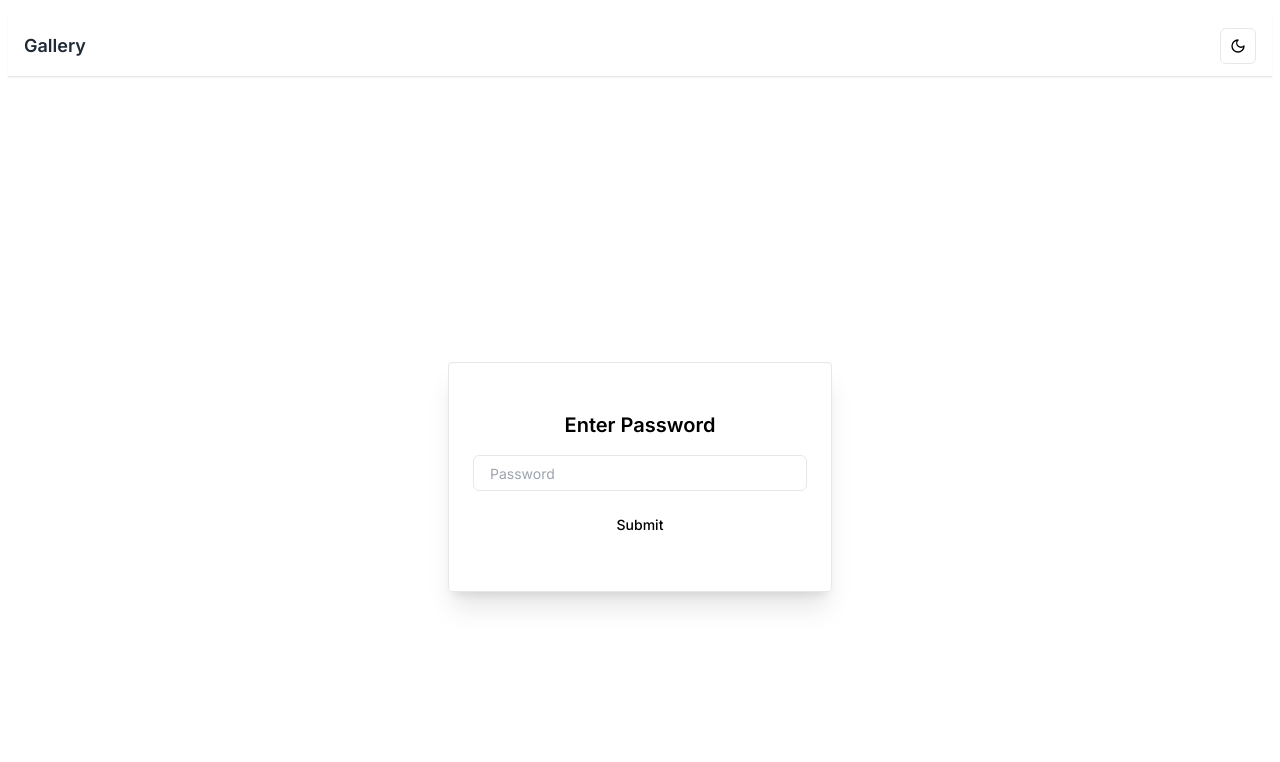
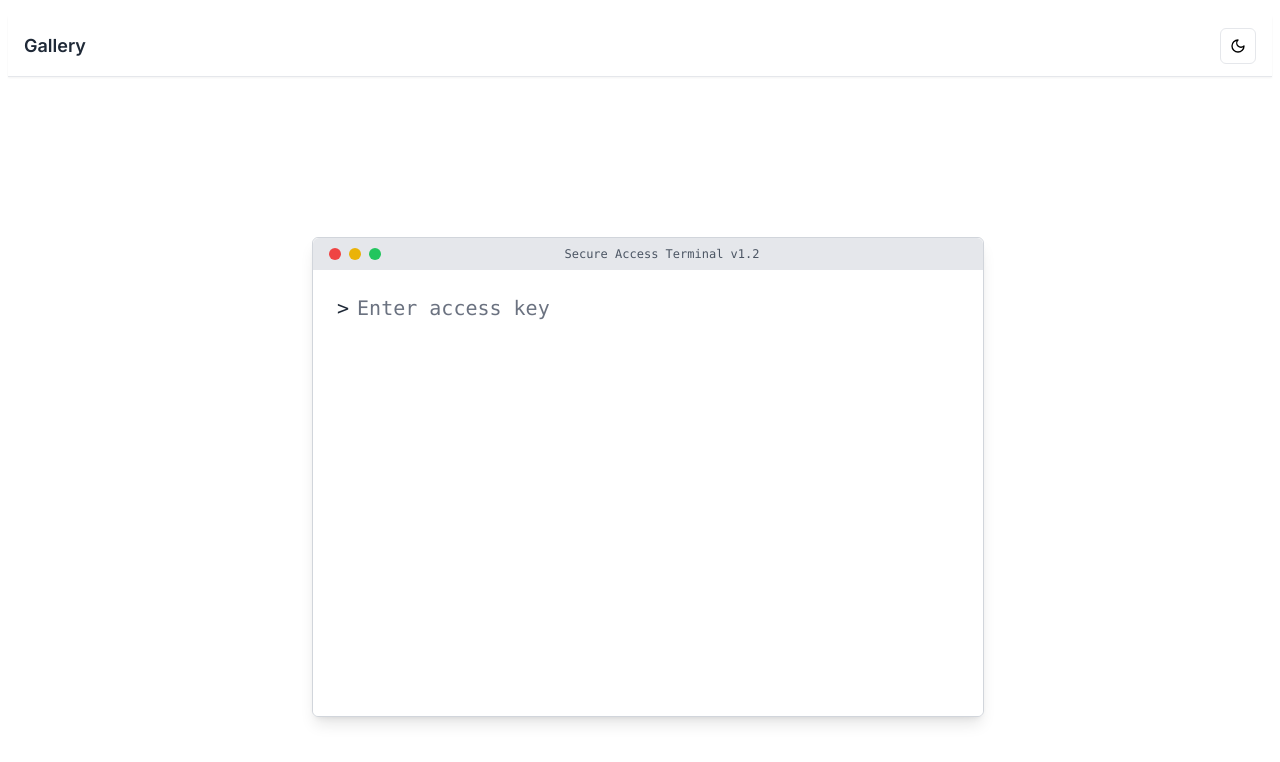
Before and after one commit to benkiguna/mega-gallery, a Next.js app: page / in a window 1280 px wide. Shown: the top 762 px of the page. Built offline with nearby package versions, Linux system fonts and the light colour scheme.

Commit message:
update password gate

```diff
--- a/src/app/components/GalleryCard.tsx
+++ b/src/app/components/GalleryCard.tsx
@@ -86,7 +86,7 @@ export default function GalleryCard({
 
         {/* Back Face */}
         <div
-          className="absolute inset-0 w-full h-full rounded shadow-md border bg-white p-4 flex flex-col overflow-y-auto scrollbar-thin scrollbar-thumb-gray-300"
+          className="absolute inset-0 w-full h-full rounded shadow-md border bg-white dark:bg-[#1e1e1f] dark:text-gray-200 p-4 flex flex-col overflow-y-auto scrollbar-thin scrollbar-thumb-gray-400"
           style={{ transform: "rotateY(180deg)", backfaceVisibility: "hidden" }}
         >
           <div className="flex flex-col gap-3">
@@ -102,7 +102,7 @@ export default function GalleryCard({
                     e.stopPropagation();
                     window.open(link.url, "_blank", "noopener,noreferrer");
                   }}
-                  className="truncate max-w-[70%] text-left text-blue-600"
+                  className="truncate max-w-[70%] text-left text-blue-600 dark:text-blue-400 hover:bg-blue-50 dark:hover:bg-blue-900 transition"
                 >
                   Visit Link {index + 1}
                 </Button>
@@ -115,12 +115,13 @@ export default function GalleryCard({
                       e.stopPropagation();
                       handleCopy(link.password!, index);
                     }}
+                    className="flex items-center gap-1 hover:bg-gray-100 dark:hover:bg-gray-800 transition"
                   >
                     {copiedIndex === index ? (
                       "Copied!"
                     ) : (
                       <>
-                        <Copy size={14} className="mr-1" />
+                        <Copy size={14} />
                         Copy Password
                       </>
                     )}
@@ -139,7 +140,10 @@ export default function GalleryCard({
                   e.stopPropagation();
                   setFlipped(false);
                 }}
-              ></Button>
+                className="text-xs text-gray-500 dark:text-gray-400 hover:underline"
+              >
+                ← Back
+              </Button>
             </div>
           )}
         </div>
--- a/src/app/components/GalleryUploader.tsx
+++ b/src/app/components/GalleryUploader.tsx
@@ -35,7 +35,7 @@ export default function GalleryUploader() {
     const fetchData = async () => {
       setLoading(true);
       try {
-        const res = await fetch(`/api/gallery?page=${page}&limit=10`);
+        const res = await fetch(`/api/gallery?page=${page}&limit=20`);
         const json = await res.json();
 
         if (!json?.data || !Array.isArray(json.data)) {
--- a/src/app/components/PasswordGate.tsx
+++ b/src/app/components/PasswordGate.tsx
@@ -1,11 +1,6 @@
 "use client";
 
 import { useState } from "react";
-import { Input } from "@/components/ui/input";
-import { Button } from "@/components/ui/button";
-import { Card, CardContent } from "@/components/ui/card";
-
-const PASSWORD = "megabluff";
 
 export default function PasswordGate({
   children,
@@ -13,44 +8,92 @@ export default function PasswordGate({
   children: React.ReactNode;
 }) {
   const [password, setPassword] = useState("");
-  const [authenticated, setAuthenticated] = useState(false);
+  const [mode, setMode] = useState<"default" | "admin" | null>(null);
   const [error, setError] = useState("");
 
   const handleSubmit = (e: React.FormEvent) => {
     e.preventDefault();
-    if (password === PASSWORD) {
-      setAuthenticated(true);
+    if (password === "megabluff") {
+      setMode("default");
+    } else if (password === "admin") {
+      setMode("admin");
     } else {
-      setError("Incorrect password.");
+      setError("ACCESS DENIED");
     }
   };
 
-  if (authenticated) return <>{children}</>;
+  if (mode === "default") return <>{children}</>;
+  if (mode === "admin") {
+    return (
+      <div className="h-screen w-screen bg-white dark:bg-black text-black dark:text-green-400 font-mono flex items-center justify-center px-4">
+        <div className="text-center space-y-3 border border-gray-300 dark:border-green-700 rounded-md p-6 w-full max-w-md shadow-lg bg-white dark:bg-black">
+          <h1 className="text-2xl font-semibold dark:text-green-400">
+            🛠 Admin Console
+          </h1>
+          <p>
+            System Status:{" "}
+            <span className="text-green-700 dark:text-green-400 font-medium">
+              All Systems Operational
+            </span>
+          </p>
+          <p>
+            Terminal Access Level:{" "}
+            <span className="text-yellow-700 dark:text-yellow-400 font-medium">
+              ROOT
+            </span>
+          </p>
+          <p className="text-sm text-gray-600 dark:text-zinc-500">
+            Press ⌘ + Q to exit
+          </p>
+        </div>
+      </div>
+    );
+  }
 
   return (
-    <div className="min-h-screen flex items-center justify-center bg-muted px-4">
-      <Card className="w-full max-w-sm shadow-xl">
-        <CardContent className="p-6">
+    <div className="h-screen w-screen bg-white dark:bg-black text-black dark:text-green-400 font-mono flex items-center justify-center p-4">
+      <div className="w-full max-w-2xl min-h-[60vh] border border-gray-300 dark:border-green-700 rounded-md shadow-lg flex flex-col">
+        {/* Terminal Header */}
+        <div className="flex items-center justify-between px-4 py-2 bg-gray-200 dark:bg-zinc-800 rounded-t-md">
+          <div className="flex space-x-2">
+            <span className="w-3 h-3 rounded-full bg-red-500"></span>
+            <span className="w-3 h-3 rounded-full bg-yellow-500"></span>
+            <span className="w-3 h-3 rounded-full bg-green-500"></span>
+          </div>
+          <p className="text-xs text-gray-600 dark:text-zinc-400">
+            Secure Access Terminal v1.2
+          </p>
+          <div className="w-6" />
+        </div>
+
+        {/* Terminal Body */}
+        <div className="flex-1 p-6 bg-white dark:bg-black rounded-b-md">
           <form onSubmit={handleSubmit} className="space-y-4">
-            <h1 className="text-xl font-semibold text-center">
-              Enter Password
-            </h1>
-            <Input
-              type="password"
-              placeholder="Password"
-              value={password}
-              onChange={(e) => setPassword(e.target.value)}
-              className="px-4 py-3 mb-4"
-            />
+            <div className="flex items-center text-lg sm:text-xl">
+              <span className="mr-2 dark:text-green-400 text-gray-800">
+                &gt;
+              </span>
+              <input
+                type="password"
+                autoFocus
+                value={password}
+                onChange={(e) => {
+                  setPassword(e.target.value);
+                  setError("");
+                }}
+                className="bg-transparent border-none outline-none focus:ring-0 w-full text-left
+                           text-black dark:text-green-400 placeholder-gray-500 dark:placeholder-green-600"
+                placeholder="Enter access key"
+              />
+            </div>
             {error && (
-              <p className="text-sm text-red-500 text-center">{error}</p>
+              <p className="text-red-600 dark:text-red-500 text-sm text-left">
+                {error}
+              </p>
             )}
-            <Button type="submit" className="w-full">
-              Submit
-            </Button>
           </form>
-        </CardContent>
-      </Card>
+        </div>
+      </div>
     </div>
   );
 }
```
